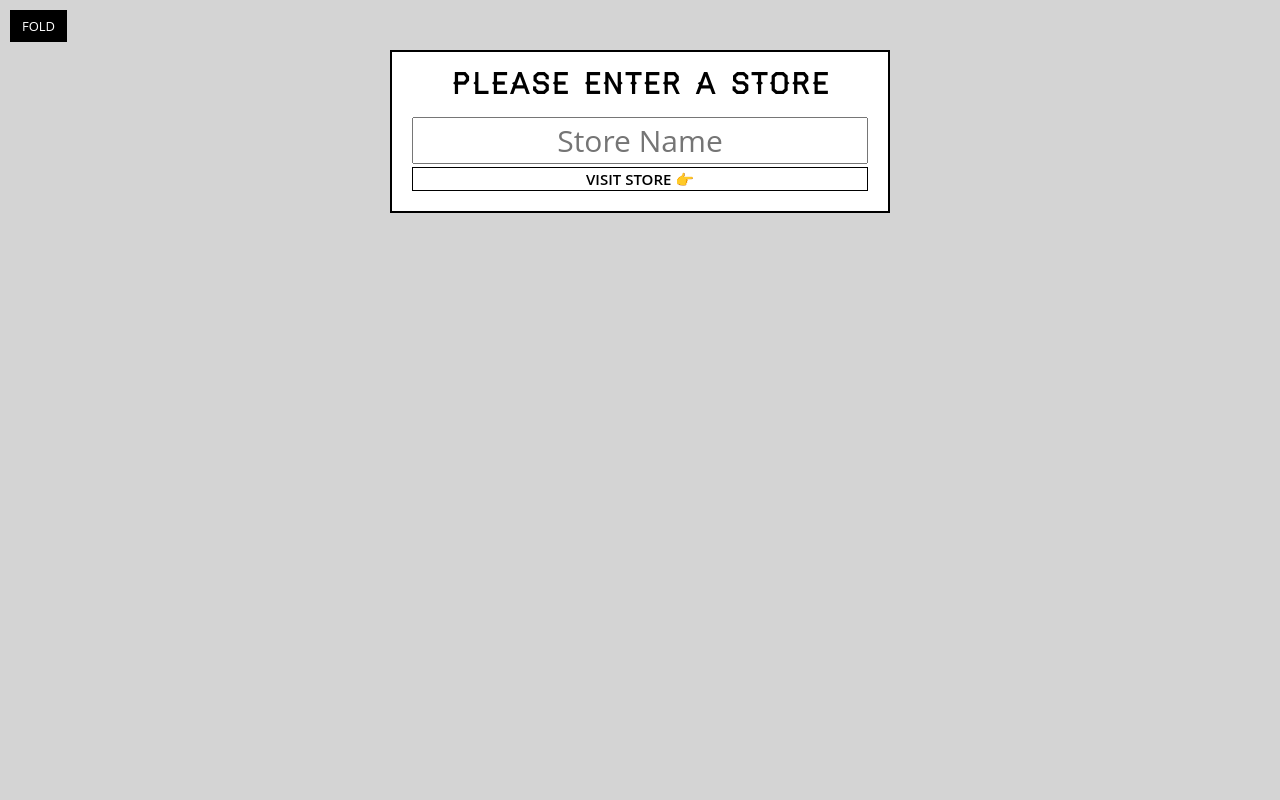
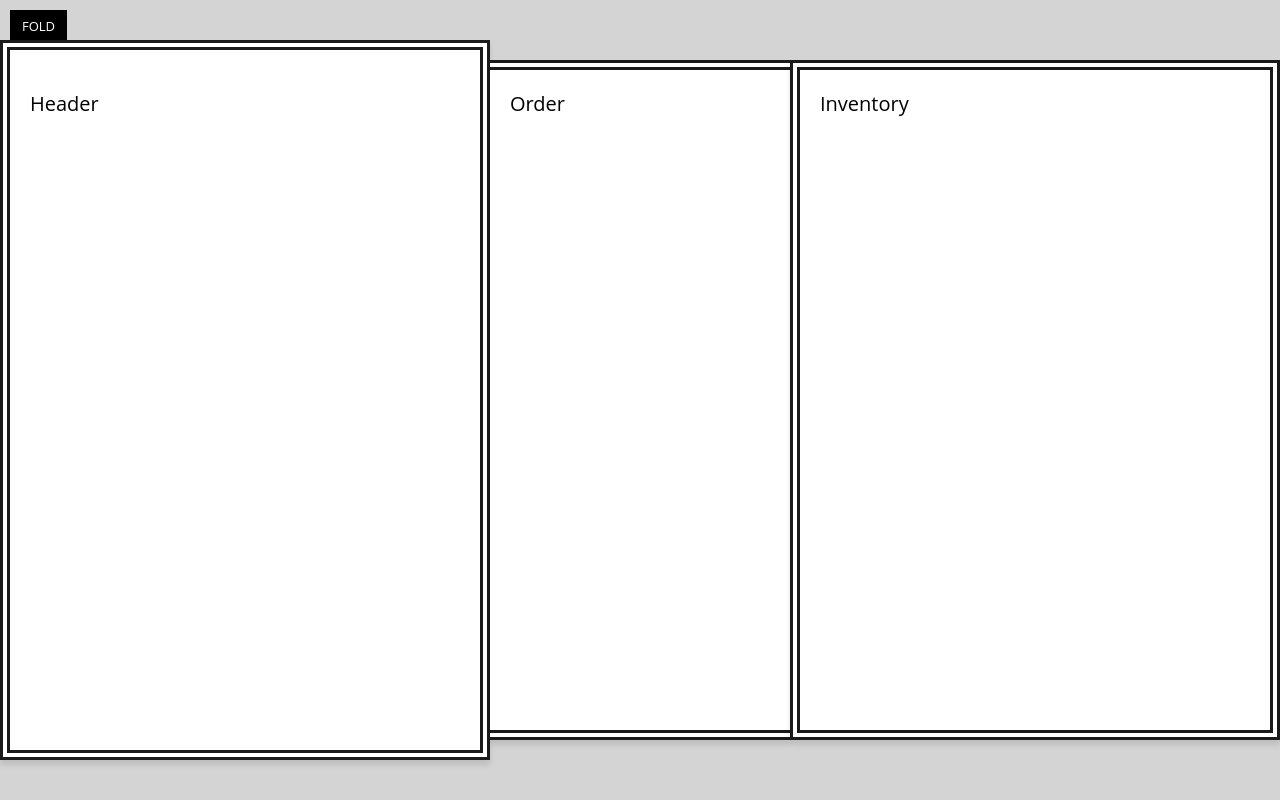
Before and after one commit to david82213/react-practice, a React (Create React App) app in the folder catch-of-the-day/: page / in a window 1280 px wide. Built offline with nearby package versions, Linux system fonts and the light colour scheme.

Commit message:
created app, header, order, and inventory components; app imports all components

```diff
--- /dev/null
+++ b/catch-of-the-day/src/components/App.js
@@ -0,0 +1,21 @@
+import React from 'react';
+import Header from './Header';
+import Order from './Order';
+import Inventory from './Inventory';
+
+class App extends React.Component{
+  render() {
+    return (
+      <div className="catch-of-the-day">
+        <div className="menu">
+          <Header />
+        </div>
+
+        <Order />
+        <Inventory />
+      </div>
+    )
+  }
+}
+
+export default App;
--- /dev/null
+++ b/catch-of-the-day/src/components/Header.js
@@ -0,0 +1,12 @@
+import React from 'react';
+
+class Header extends React.Component{
+  render(){
+    return (
+      <p>Header</p>
+    )
+  }
+}
+
+
+export default Header;
--- /dev/null
+++ b/catch-of-the-day/src/components/Inventory.js
@@ -0,0 +1,12 @@
+import React from 'react';
+
+class Inventory extends React.Component{
+  render(){
+    return (
+      <p>Inventory</p>
+    )
+  }
+}
+
+
+export default Inventory;
--- /dev/null
+++ b/catch-of-the-day/src/components/Order.js
@@ -0,0 +1,12 @@
+import React from 'react';
+
+class Order extends React.Component{
+  render(){
+    return (
+      <p>Order</p>
+    )
+  }
+}
+
+
+export default Order;
--- a/catch-of-the-day/src/index.js
+++ b/catch-of-the-day/src/index.js
@@ -6,7 +6,10 @@
 import StorePicker from './components/StorePicker';
 import './css/style.css';
 
+import App from './components/App';
+
 
 // 1st: render what component
 // 2nd: render to what DOM element
-render(<StorePicker/>, document.querySelector('#main'));
+// render(<StorePicker/>, document.querySelector('#main'));
+render(<App/>, document.querySelector('#main'));
```
